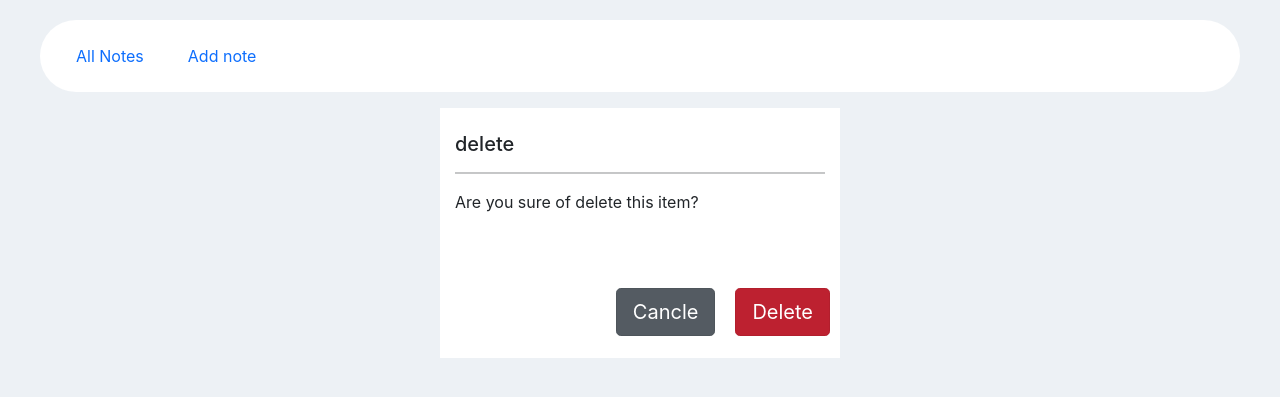
After one commit to fereshtehAhmadi/note_application, a Django app: page /delete/1/ in a window 1280 px wide. The commit adds this page. Shown: the top 397 px of the page. Run offline with Django 3.2, Linux system fonts and the light colour scheme; tables that the repository leaves empty hold one stand-in row (values such as "Sample post"); some libraries are stand-ins or nearby versions.

Commit message:
delete notes

```diff
--- a/app/urls.py
+++ b/app/urls.py
@@ -5,4 +5,6 @@ from app import views
 urlpatterns = [
     path('', views.home, name= 'home'),
     path('add/', views.add_note, name= 'add'),
+    path('detail/<int:pk>/', views.detail_nots, name= 'detail'),
+    path('delete/<int:pk>/', views.delete_note, name= 'delete'),
 ]
--- a/app/views.py
+++ b/app/views.py
@@ -12,19 +12,36 @@ def home(request):
     return render(request, 'app/home.html', context)
 
 
-def add_note(Request):
-    if Request.method == 'POST':
+def add_note(request):
+    if request.method == 'POST':
         title = Request.POST['title']
         note = Request.POST['message']
         p = notes(title= title, note= note)
         p.save()
         return redirect('home')
 
-    return render(Request, 'app/add.html')
+    return render(request, 'app/add.html')
 
 
-def detail_nots(Request, pk):
+def detail_nots(request, pk):
+    if request.method == 'POST':
+        obj = notes.objects.get(id=pk)
+        obj.title= request.POST['title']
+        obj.note= request.POST['message']
+        obj.save()
+        return redirect('home')
+
     context = {
-        'edit': get_list_or_404(notes, id=pk),
+        'notes': get_list_or_404(notes, id=pk),
     }
-    return render(Request, 'app/edit.html', context)
+    return render(request, 'app/detail.html', context)
+
+def delete_note(request, pk):
+    if request.method == 'POST':
+        obj = notes.objects.get(id=pk)
+        obj.delete()
+        return redirect('home')
+    context = {
+        'delete': get_list_or_404(notes, id=pk),
+    }
+    return render(request, 'app/delete.html', context)
--- /dev/null
+++ b/template/app/delete.html
@@ -0,0 +1,85 @@
+{% extends 'base.html' %}
+
+{% block title %} Delete {% endblock %}
+
+
+{% block style %}
+<style>
+  main{
+    justify-content: center;
+        align-items: center;
+        display: flex;
+  }
+
+    .parent {
+        justify-content: center;
+        align-items: center;
+        display: flex;
+        flex-direction: column;
+        margin-top: 20px;
+        border-radius: 10px
+      }
+      .div_box {
+        width: 100%;
+        margin-top: 20px;
+        flex-wrap: wrap;
+        border-radius: 10px
+      }
+
+      .card {
+        background-color: white;
+        display: flex;
+        flex-direction: column;
+        border-radius: 10px;
+      }
+
+</style>
+{% endblock %}
+
+
+
+
+{% block contex %}
+    <ul class="nav nav-pills p-3 bg-white mb-3 rounded-pill align-items-center" style="margin-right: 40px; margin-left: 40px; margin-top: 20px;">
+        <li class="nav-item">
+            <a href="{% url 'home' %}" class="nav-link rounded-pill note-link d-flex align-items-center px-2 px-md-3 mr-0 mr-md-2" id="all-category">
+                <i class="icon-layers mr-1"></i><span class="d-none d-md-block">All Notes</span>
+            </a>
+        </li>
+
+        <li class="nav-item">
+            <a href="{% url 'add' %}" class="nav-link rounded-pill note-link d-flex align-items-center px-2 px-md-3 mr-0 mr-md-2" id="all-category">
+                <i class="icon-layers mr-1"></i><span class="d-none d-md-block">Add note</span>
+            </a>
+        </li>
+
+      </ul>
+
+      <main>
+        {% for obj in delete %}
+
+            <div style=" width: 400px; height: 250px; justify-content: center; align-items: center; background-color: white;">
+                <div class="note-title form-group col-md-12" style="justify-content: center; align-items: center;">
+                    <br>
+                    <h5 class="card-title">delete </h5>
+                    <hr>
+                    <p class="card-text" >Are you sure of delete this item?</p>
+                </div>
+
+                <br>
+                <br>
+                {% for obj in delete %}
+                {% csrf_token %}
+
+                <form action="" method="post">
+                <div style="direction: rtl;">
+                    <button class="btn btn-danger btn-lg active float-right" style="margin: 10px;" role="button" aria-pressed="true">Delete</button>
+                </div>
+                <a href="{% url 'detail' obj.id %}" class="btn btn-secondary btn-lg active float-right" style="margin: 10px;" role="button" aria-pressed="true">Cancle</a>
+                {% endfor %}
+                </form>
+
+            </div>
+    {% endfor %}
+    </main>
+    {% endblock %}
--- a/template/app/home.html
+++ b/template/app/home.html
@@ -1,6 +1,6 @@
 {% extends 'base.html' %}
 
-{% block title %} test {% endblock %}
+{% block title %} Home {% endblock %}
 
 {% block style %}
 <style>
@@ -64,7 +64,7 @@
                     <h5>{{ obj.title }}</h5>
                 <p style="color: gray;">11 March 2009</p>
                 <p style="color: rgb(75, 75, 75); font-size: 18px">{{ obj.note }}</p>
-                <a href="" class="float-right" style="margin: 10px;">see more</a>
+                <a href="{% url 'detail' obj.id %}" class="float-right" style="margin: 10px;">see more</a>
                 </div>
             </div>
 
```
Also changed, not shown: template/app/detail.html (added, +84 -0 lines).
